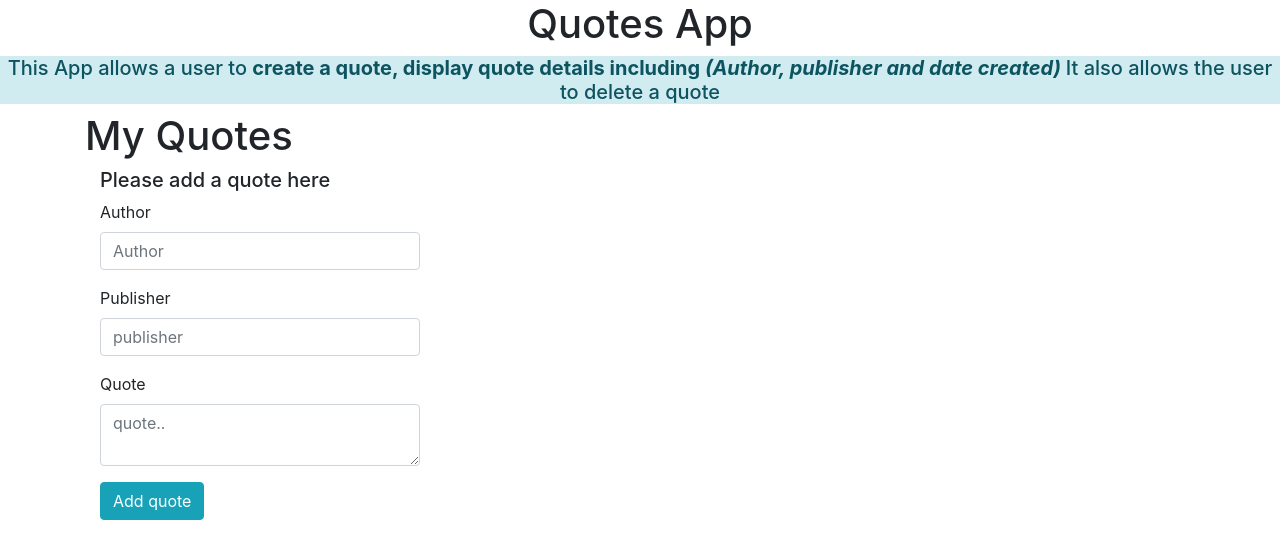
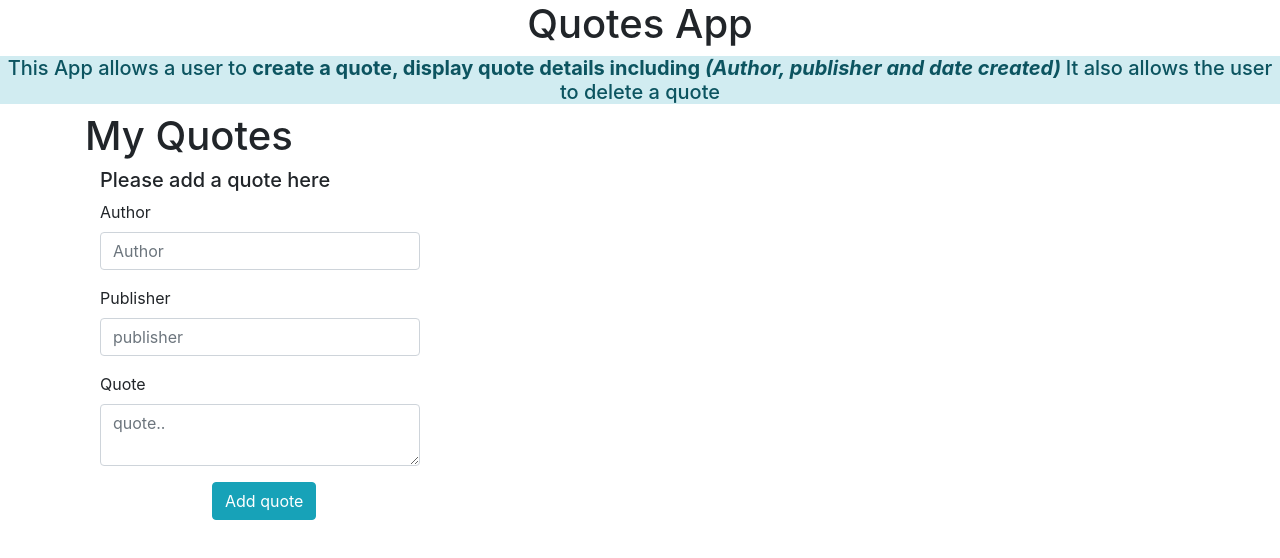
Before and after one commit to frank7841/Quotes, an Angular app: page / in a window 1280 px wide. Shown: the top 558 px of the page. Built offline with nearby package versions, Linux system fonts and the light colour scheme.

Commit message:
adding custome css on the form

```diff
--- a/src/app/quote-form/quote-form.component.css
+++ b/src/app/quote-form/quote-form.component.css
@@ -0,0 +1,3 @@
+button{
+    margin-left: 35%;
+}
```
